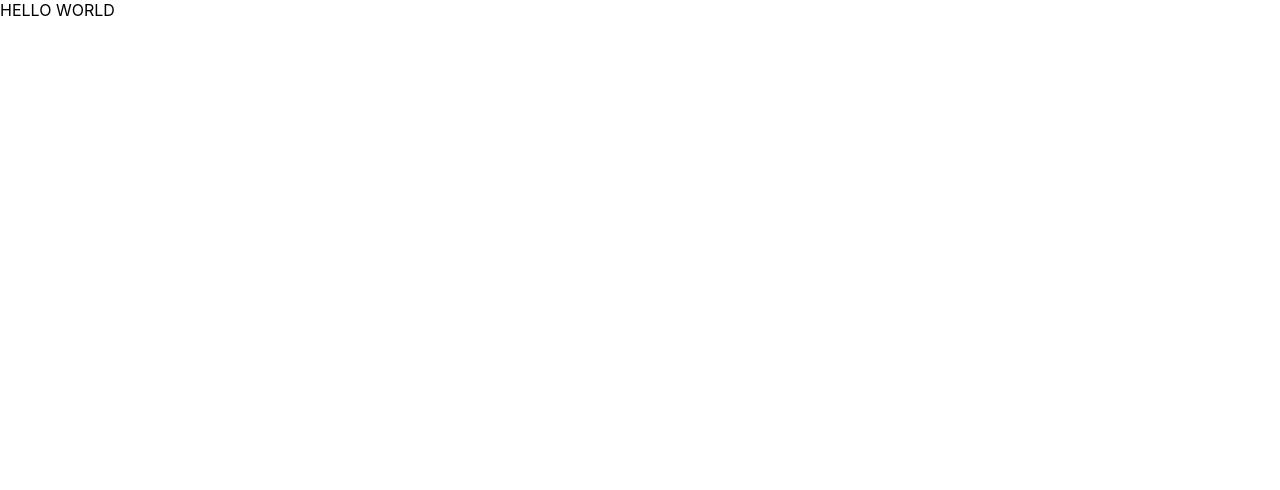
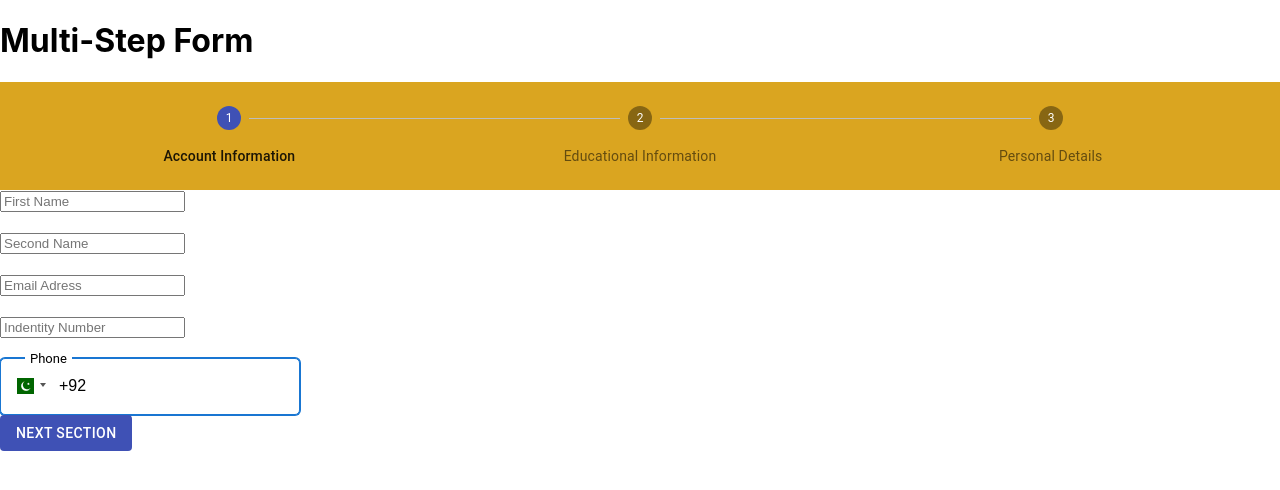
Before and after one commit to Muddi00seven/signup-form-10-project, a React (Create React App) app: page / in a window 1280 px wide. Shown: the top 490 px of the page. Built offline with nearby package versions, Linux system fonts and the light colour scheme.

Commit message:
ALL FORM SET

```diff
--- a/src/App.tsx
+++ b/src/App.tsx
@@ -24,11 +24,75 @@ const steplabel = () => {
 }
 
 function App() {
+
+  const [state, setState] = React.useState({
+    checkedG: true,
+  });
+
+  const handleChange = (event: React.ChangeEvent<HTMLInputElement>) => {
+    setState({ ...state, [event.target.name]: event.target.checked });
+  };
+
+
+  const [currentStep, setCurrentStep] = useState(0)
+  // function to get the content of all forms
+  const getcontentofstep = (stepIndex: number, gettonextstep: () => void) => {
+    switch (stepIndex) {
+      case 0:
+        return <Form1 handlenext={gettonextstep} />
+      case 1:
+        return <Form2 handlenext={gettonextstep} />
+      case 2:
+        return <Form3 handlenext={gettonextstep} />
+      default:
+        return "Unknown step index";
+    }
+  }
+  // function to go on next step
+
+  const gettonextstep = () => {
+    setCurrentStep((step: number) => step + 1)
+    console.log("clicking next");
+
+  }
+
+
+  const resetsteps = () => {
+    setCurrentStep(0);
+  }
   return (
  <>
- <div>
-   HELLO WORLD
- </div>
+ <div className="background">
+      <h1 className="heading">Multi-Step Form</h1>
+      <Stepper activeStep={currentStep} style={{ backgroundColor: "goldenrod" }} alternativeLabel >
+        {steplabel().map((value) => (
+          // return (
+          <Step key={value}>
+            <StepLabel>{value}</StepLabel>
+          </Step>
+          // )
+        ))}
+      </Stepper>
+      { currentStep === 2 ?
+            <><div>
+          {getcontentofstep(currentStep, gettonextstep)}
+        </div>
+       <div className = 'form3buttons'>
+       <FormControlLabel
+            control={<GreenCheckbox checked = {state.checkedG} onChange={handleChange} name="checkedG" />}
+            label="I hereby confirm that the given information is correct" />
+            <br/>
+        <Button variant="contained" type="submit" onClick = {resetsteps} color="primary" disabled={state.checkedG === false}>
+                        Finish and Reset
+          </Button>
+          </div>
+          </>
+      :
+          <div>
+      {getcontentofstep(currentStep, gettonextstep)}
+    </div>
+    }
+    </div>
 
  </>
 
```
